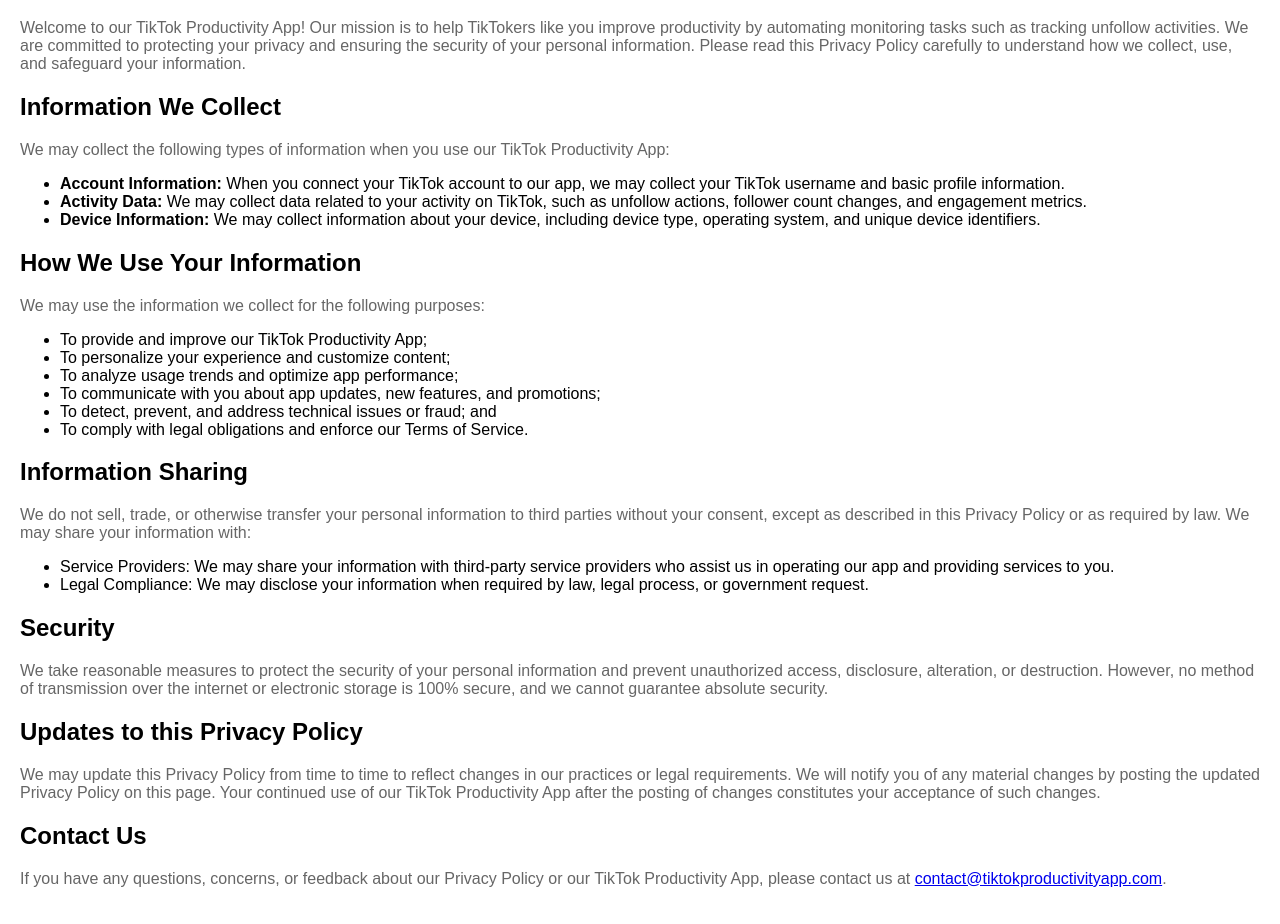
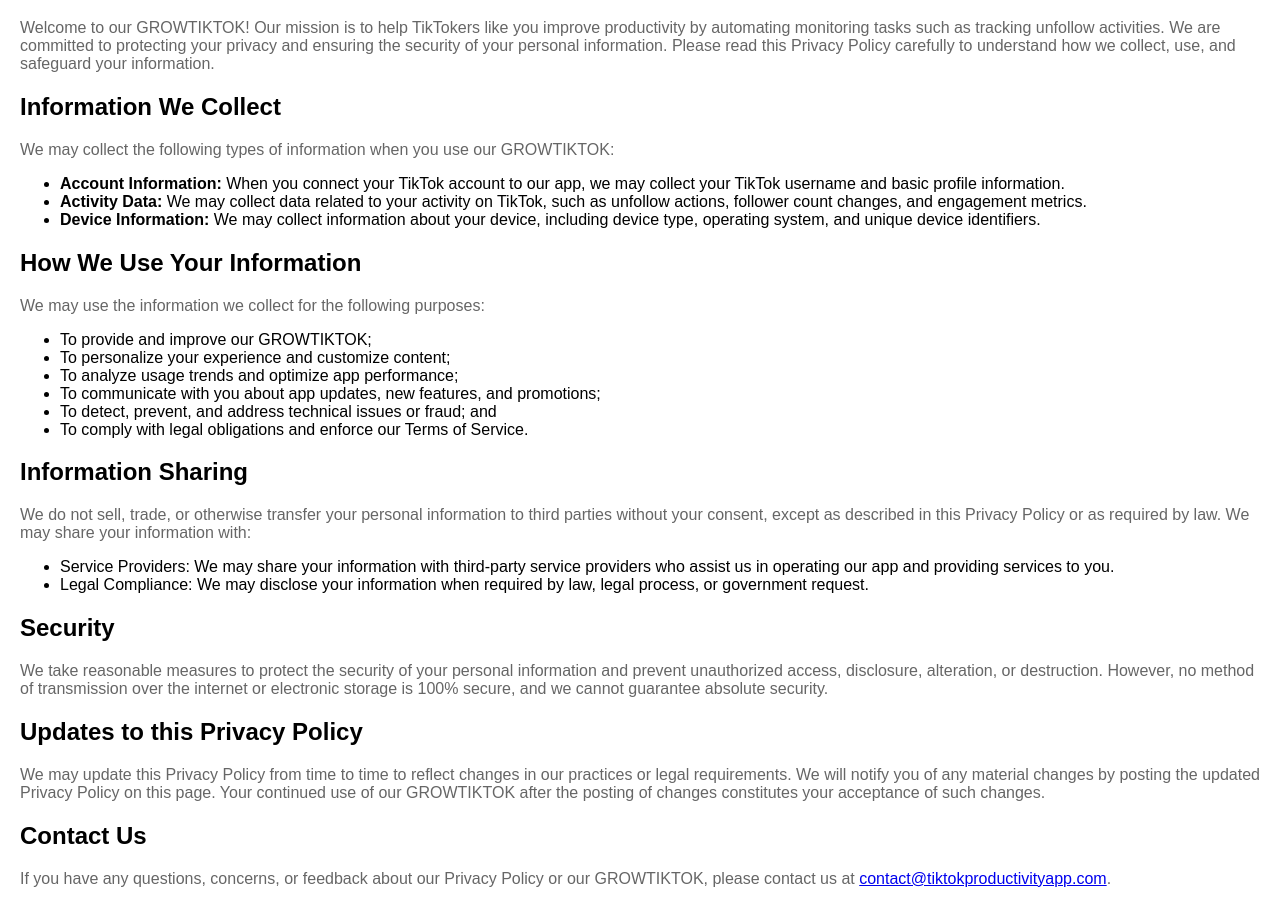
Before and after one commit to DonacoGroup/growtiktok.github.io, a plain HTML site: page pages/privacy.html in a window 1280 px wide. Shown: the part 81-1005 px from the top of the page. Drawn offline with Linux system fonts and the light colour scheme.

Commit message:
Update privacy.html

```diff
--- a/pages/privacy.html
+++ b/pages/privacy.html
@@ -22,11 +22,11 @@
 
 <h1>Privacy Policy</h1>
 
-<p>Welcome to our TikTok Productivity App! Our mission is to help TikTokers like you improve productivity by automating monitoring tasks such as tracking unfollow activities. We are committed to protecting your privacy and ensuring the security of your personal information. Please read this Privacy Policy carefully to understand how we collect, use, and safeguard your information.</p>
+<p>Welcome to our GROWTIKTOK! Our mission is to help TikTokers like you improve productivity by automating monitoring tasks such as tracking unfollow activities. We are committed to protecting your privacy and ensuring the security of your personal information. Please read this Privacy Policy carefully to understand how we collect, use, and safeguard your information.</p>
 
 <h2>Information We Collect</h2>
 
-<p>We may collect the following types of information when you use our TikTok Productivity App:</p>
+<p>We may collect the following types of information when you use our GROWTIKTOK:</p>
 
 <ul>
   <li><strong>Account Information:</strong> When you connect your TikTok account to our app, we may collect your TikTok username and basic profile information.</li>
@@ -39,7 +39,7 @@
 <p>We may use the information we collect for the following purposes:</p>
 
 <ul>
-  <li>To provide and improve our TikTok Productivity App;</li>
+  <li>To provide and improve our GROWTIKTOK;</li>
   <li>To personalize your experience and customize content;</li>
   <li>To analyze usage trends and optimize app performance;</li>
   <li>To communicate with you about app updates, new features, and promotions;</li>
@@ -62,11 +62,11 @@
 
 <h2>Updates to this Privacy Policy</h2>
 
-<p>We may update this Privacy Policy from time to time to reflect changes in our practices or legal requirements. We will notify you of any material changes by posting the updated Privacy Policy on this page. Your continued use of our TikTok Productivity App after the posting of changes constitutes your acceptance of such changes.</p>
+<p>We may update this Privacy Policy from time to time to reflect changes in our practices or legal requirements. We will notify you of any material changes by posting the updated Privacy Policy on this page. Your continued use of our GROWTIKTOK after the posting of changes constitutes your acceptance of such changes.</p>
 
 <h2>Contact Us</h2>
 
-<p>If you have any questions, concerns, or feedback about our Privacy Policy or our TikTok Productivity App, please contact us at <a href="mailto:contact@tiktokproductivityapp.com">contact@tiktokproductivityapp.com</a>.</p>
+<p>If you have any questions, concerns, or feedback about our Privacy Policy or our GROWTIKTOK, please contact us at <a href="mailto:contact@tiktokproductivityapp.com">contact@tiktokproductivityapp.com</a>.</p>
 
 </body>
 </html>
```
